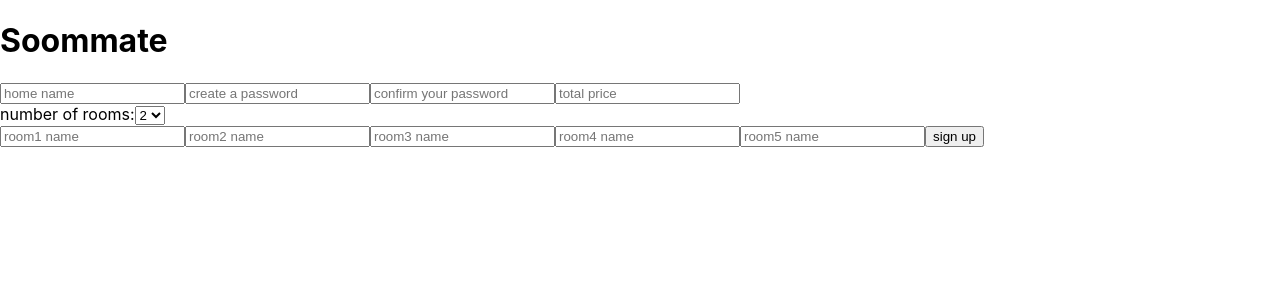
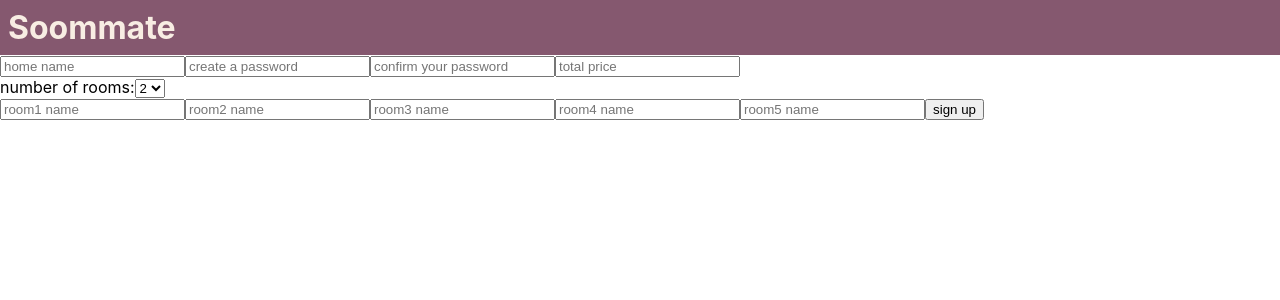
Before and after one commit to mingwandowski/soommate-boot, a React (Create React App) app in the folder soommate-ui/: page / in a window 1280 px wide. Shown: the top 300 px of the page. Built offline with nearby package versions, Linux system fonts and the light colour scheme; the HTML template or start-up script is replaced by a standard one.

Commit message:
add header

```diff
--- a/soommate-ui/src/App.js
+++ b/soommate-ui/src/App.js
@@ -1,10 +1,11 @@
 import './App.css';
+import Header from './components/Header';
 import HomeSignUp from './components/HomeSignUp';
 
 function App() {
   return (
     <div className="App">
-      <h1>Soommate</h1>
+      <Header />
       <HomeSignUp />
     </div>
   );
--- /dev/null
+++ b/soommate-ui/src/components/Header.css
@@ -0,0 +1,9 @@
+header {
+    background-color: #85586F;
+}
+
+header h1 {
+    margin: 0;
+    padding: 8px;
+    color: #F8EDE3;
+}
--- /dev/null
+++ b/soommate-ui/src/components/Header.jsx
@@ -0,0 +1,13 @@
+import React from "react";
+
+import './Header.css';
+
+function Header() {
+    return (
+        <header>
+            <h1>Soommate</h1>
+        </header>
+    )
+};
+
+export default Header;
```
